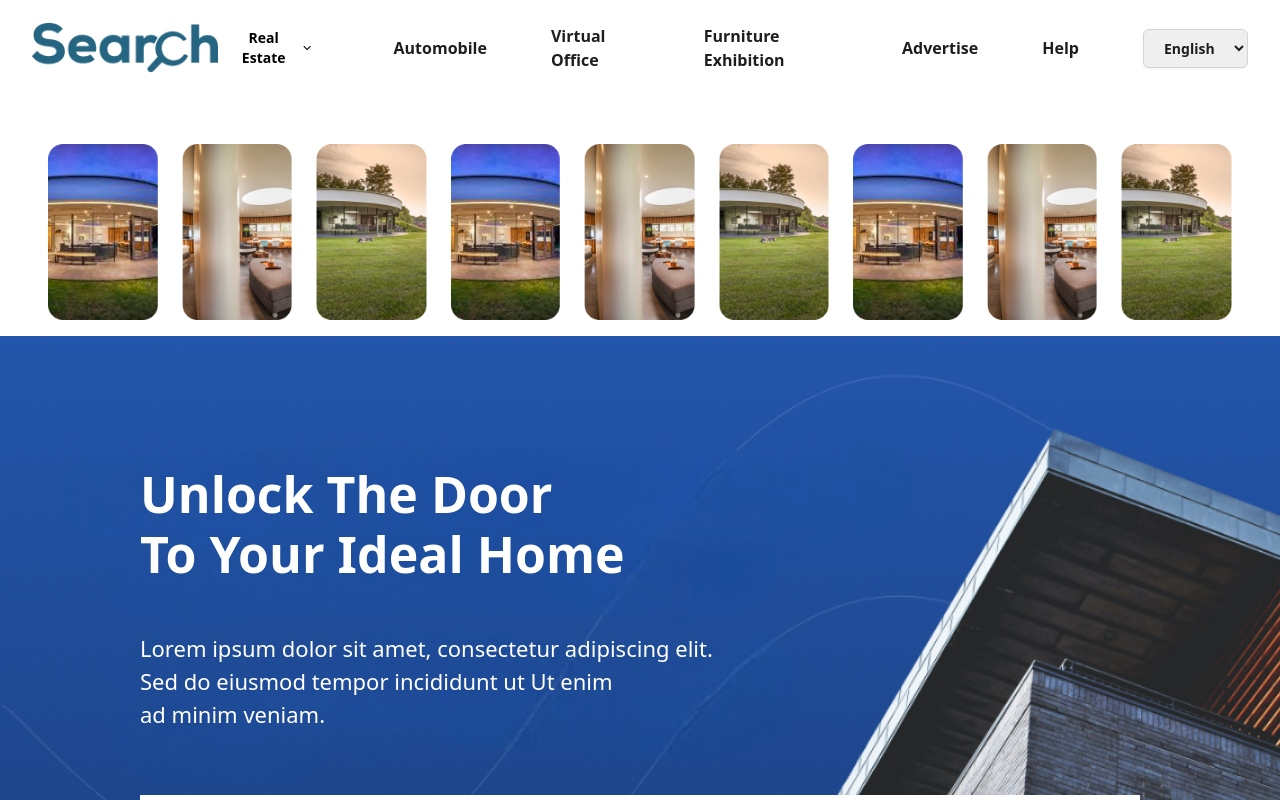
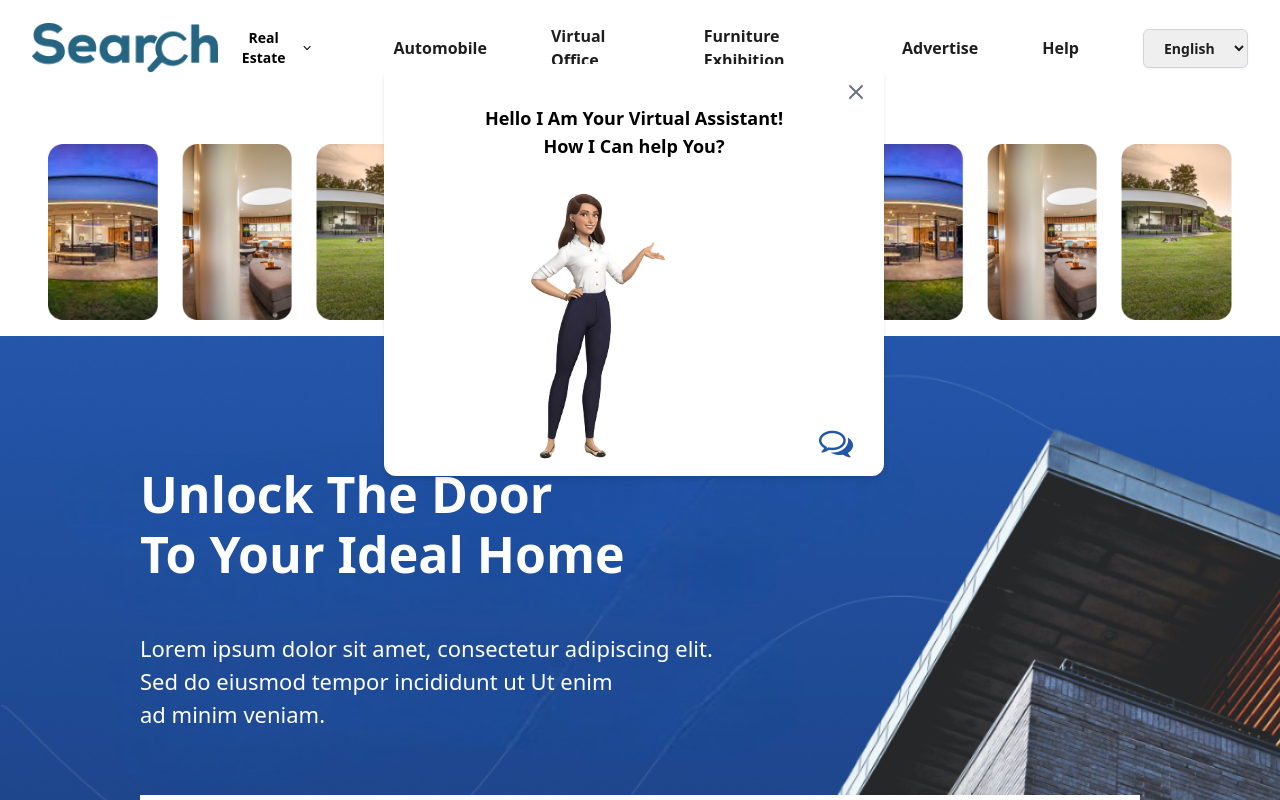
Before and after one commit to UsmanNaveed896/searchWebsite, a React (Create React App) app: page / in a window 1280 px wide. Shown: the top 800 px of the page. Built offline with nearby package versions, Linux system fonts and the light colour scheme.

Commit message:
popupadded

```diff
--- a/package.json
+++ b/package.json
@@ -6,6 +6,7 @@
     "@testing-library/jest-dom": "^5.17.0",
     "@testing-library/react": "^13.4.0",
     "@testing-library/user-event": "^13.5.0",
+    "framer-motion": "^11.0.24",
     "react": "^18.2.0",
     "react-dom": "^18.2.0",
     "react-intl": "^6.6.4",
--- /dev/null
+++ b/src/components/popup/popup.jsx
@@ -0,0 +1,34 @@
+import React from 'react'
+import { motion } from 'framer-motion';
+import Img from '../../assets/qwq.png'
+const Popup = ({ onClose }) => {
+  return (
+    <motion.div
+    initial={{ y: '100%' }}
+    animate={{ y: 0 }}
+    transition={{ duration: 0.7 }}
+    className="absolute top-16 left-[30%] right-0 bg-white p-4 shadow-md rounded-xl z-[999] max-w-[500px]"
+  >
+    <div className="flex justify-end">
+      <button onClick={onClose} className="text-gray-500 hover:text-gray-700 focus:outline-none">
+        <svg className="w-6 h-6" fill="none" stroke="currentColor" viewBox="0 0 24 24" xmlns="http://www.w3.org/2000/svg">
+          <path strokeLinecap="round" strokeLinejoin="round" strokeWidth="2" d="M6 18L18 6M6 6l12 12"></path>
+        </svg>
+      </button>
+    </div>
+    <div>
+    <h2 className="text-lg font-semibold text-center">Hello I Am Your Virtual Assistant!</h2>
+    <h2 className="text-lg font-semibold text-center">How I Can help You?</h2>
+    </div>
+    <div className='flex justify-center gap-16 items-end'>
+        <img className='h-[300px]' src={Img} alt='girl' />
+        <i class="text-[34px] fa fa-comments-o text-[#2355a9] cursor-pointer hover:font-bold" aria-hidden="true"></i>
+    </div>
+    <div className='flex justify-end'>
+
+    </div>
+  </motion.div>
+  )
+}
+
+export default Popup
--- a/src/pages/homepage/homepage.jsx
+++ b/src/pages/homepage/homepage.jsx
@@ -1,4 +1,4 @@
-import React from "react";
+import React, { useEffect, useState } from "react";
 import Img from "../../assets/Hero-Photoroom.png";
 import MultiCarousel from "react-multi-carousel";
 import HomepagePopup from "./homepagepopup";
@@ -24,6 +24,7 @@ import { IntlProvider, FormattedMessage } from "react-intl";
 import { messagesEn } from "../../localization/messagesEn";
 import { messagesFr } from "../../localization/messagesFr";
 import { messagesAr } from "../../localization/messagesAr";
+import Popup from "../../components/popup/popup";
 const Homepage = ({ locale }) => {
   const shadow =
     "4px 4px 4px 0px rgba(0, 0, 0, 0.25), -1px 4px 6.3px 0px rgba(255, 255, 255, 0.50), 0px -2px 4px 0px rgba(0, 0, 0, 0.25)";
@@ -61,6 +62,21 @@ const Homepage = ({ locale }) => {
       slidesToSlide: 1, // optional, default to 1.
     },
   };
+  const [showPopup, setShowPopup] = useState(true);
+
+  const handleClosePopup = () => {
+    setShowPopup(false);
+  };
+  useEffect(() => {
+    // Set showPopup to true after a short delay to demonstrate the animation
+    const timeout = setTimeout(() => {
+      setShowPopup(true);
+    }, 500);
+
+    // Clear the timeout to avoid memory leaks
+    return () => clearTimeout(timeout);
+  }, []);
+  console.log(showPopup,"popup")
   return (
     <>
       {/* <HomepagePopup/>
@@ -75,6 +91,9 @@ const Homepage = ({ locale }) => {
             : messagesAr
         }
       >
+          <div className=" flex justify-center items-center">
+      {showPopup && <Popup onClose={handleClosePopup} />}
+    </div>
         <div className="homepage relative">
           <div className="images flex gap-6 mt-12 px-12 pb-4">
             <div className="img relative">
```
Also changed, not shown: src/assets/qwq.png (added), 1 other file (tests, documents, lock files or other folders).
